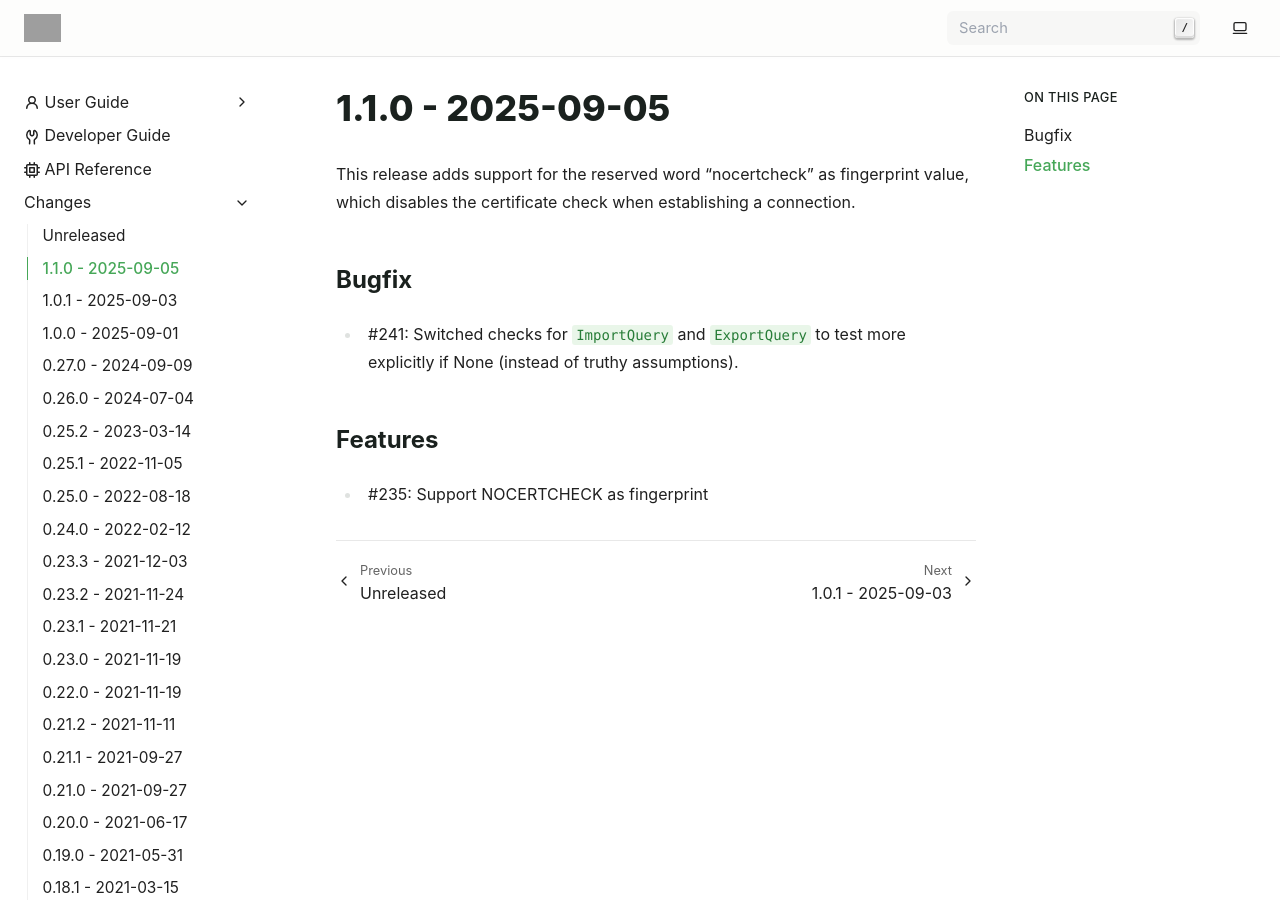
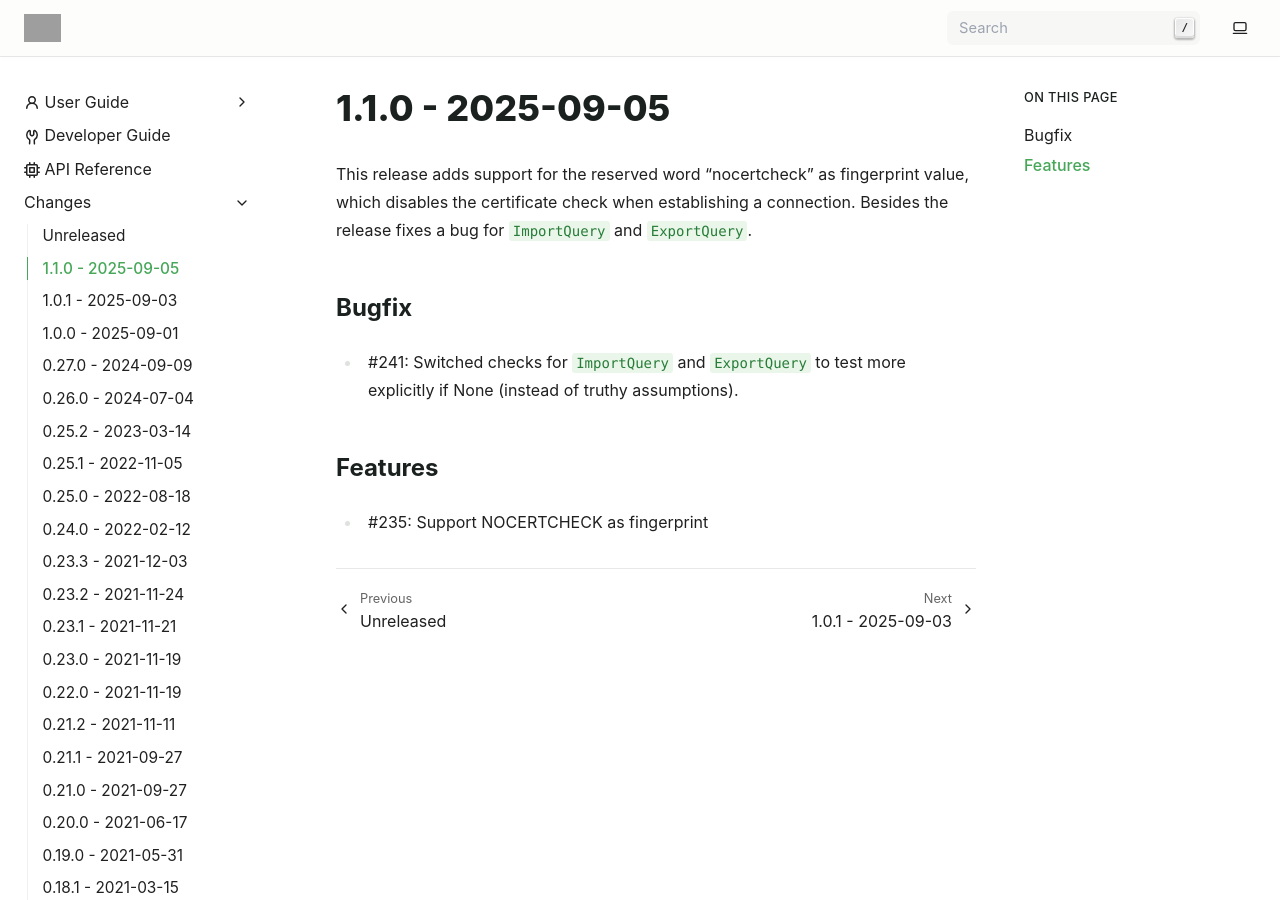
Before and after one commit to exasol/pyexasol, a Sphinx documentation site: the page built from doc/changes/changes_1.1.0.md, in a window 1280 px wide and 900 px high. Built offline with Sphinx 7.4.7, drawn with Linux system fonts in a browser that asks for light colours; grey boxes are pictures that could not be loaded.

Commit message:
Updated release notes

```diff
--- a/doc/changes/changes_1.1.0.md
+++ b/doc/changes/changes_1.1.0.md
@@ -1,5 +1,7 @@
 # 1.1.0 - 2025-09-05
+
 This release adds support for the reserved word "nocertcheck" as fingerprint value, which disables the certificate check when establishing a connection.
+Besides the release fixes a bug for `ImportQuery` and `ExportQuery`.
 
 ## Bugfix
 
```
